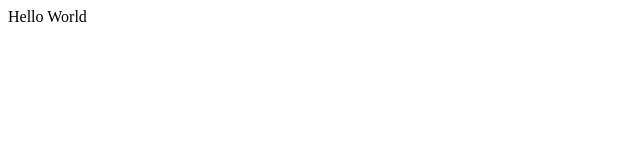
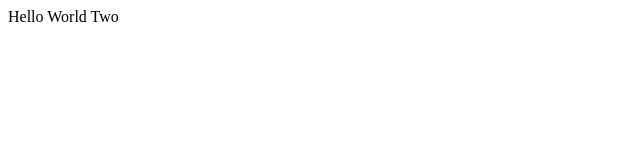
Before and after one commit to Ajay-Pratap-Singh/MyTimer, a plain HTML site: page index.html in a window 1280 px wide. Shown: the full height of the page, 0-640 px from the left. Drawn offline with Linux system fonts and the light colour scheme.

Commit message:
SSH test commit

```diff
--- a/index.html
+++ b/index.html
@@ -7,6 +7,6 @@
     <title>Document</title>
 </head>
 <body>
-    Hello World
+    Hello World Two
 </body>
 </html>
```
